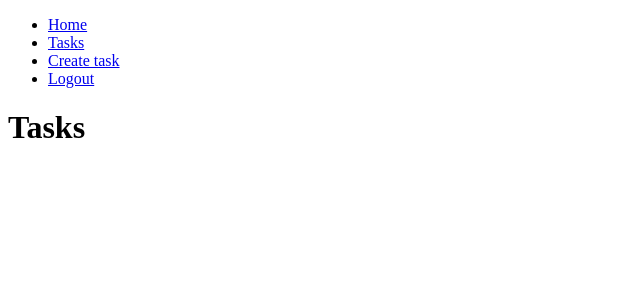
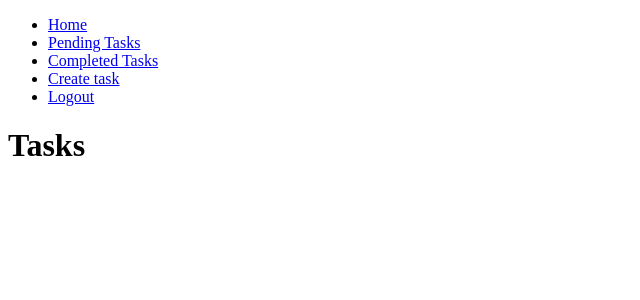
Before and after one commit to SergioBzG/django-crud-auth, a Django app: page /tasks/ in a window 1280 px wide. Shown: the top 300 px of the page, without its empty margins (0-640 px from the left). Run offline with Django 4.2, Linux system fonts and the light colour scheme; a user stored in the database is signed in; data comes from the database, SQL or seed files in the repository; both versions use the stored data as it was after the commit.

Commit message:
Forms and views to tasks details and completed tasks

```diff
--- a/tasks/templates/base.html
+++ b/tasks/templates/base.html
@@ -15,7 +15,10 @@
             <!-- When we are authenticated Django creates a global object (called user) which can be accessed from all templates -->
             {% if user.is_authenticated %}
             <li>
-                <a href="{% url 'tasks' %}">Tasks</a>
+                <a href="{% url 'tasks' %}">Pending Tasks</a>
+            </li>
+            <li>
+                <a href="{% url 'tasks_completed' %}">Completed Tasks</a>
             </li>
             <li>
                 <a href="{% url 'create_task' %}">Create task</a>
--- a/tasks/templates/tasks.html
+++ b/tasks/templates/tasks.html
@@ -16,6 +16,7 @@
             </a>
             <p>{{ task.description }}</p>
             <p>{{ task.user.username }}</p>
+            <p>{{ task.date_completed | date:'M j  Y:i' }}</p> <!-- '|' means a pipe that allow excute another action with previous data, in this case it allows set format to date -->
 
         </li>
     {% endfor %}
--- a/tasks/urls.py
+++ b/tasks/urls.py
@@ -7,6 +7,9 @@ urlpatterns = [
     path('tasks/', views.tasks, name='tasks'),
     path('tasks/create/', views.create_task, name='create_task'),
     path('tasks/<int:task_id>', views.task_detail, name='task_detail'),
+    path('tasks/<int:task_id>/completed', views.completed_task, name='completed_task'),
+    path('tasks/completed', views.tasks_completed, name='tasks_completed'),
+    path('tasks/<int:task_id>/delete', views.delete_task, name='delete_task'),
     path('logout/', views.signout, name='logout'),
     path('login/', views.signin, name='login'),
 ]
--- a/tasks/views.py
+++ b/tasks/views.py
@@ -8,6 +8,7 @@ from django.contrib.auth import login, logout, authenticate # This (login) fucti
 from django.db import IntegrityError # This error is arised when the unique constraint in the db is violated
 from .forms import TaskForm
 from .models import Task
+from django.utils import timezone
 
 # Create your views here.
 
@@ -27,7 +28,7 @@ def signup(request):
             # If someting goes wrong with db
             try:
                 # Create user
-                username, password =  str(request.POST['username']), str(request.POST['password1'])
+                username, password =  request.POST['username'], request.POST['password1']
                 user = User.objects.create_user(username=username, password=password)
                 # Save user
                 user.email = request.POST['username']+'@unal.edu.co'
@@ -58,6 +59,15 @@ def tasks(request):
     })
 
 
+def tasks_completed(request):
+    # List completed tasks by a specific user
+    tasks = Task.objects.filter(user_id=request.user.id, date_completed__isnull=False).order_by('-date_completed')
+    # tasks = Task.objects.filter(user=request.user)
+    return render(request, 'tasks.html', {
+        'tasks': tasks
+    })
+
+
 def task_detail(request, task_id):
     task = get_object_or_404(Task, pk=task_id, user=request.user)
     # task = Task.objects.get(pk=task_id)
@@ -79,6 +89,21 @@ def task_detail(request, task_id):
                 'form': form,
                 'error': 'Error updating task '
             })
+
+
+def completed_task(request, task_id):
+    task = get_object_or_404(Task, pk=task_id, user=request.user)
+    if request.method == 'POST':
+        task.date_completed = timezone.now()
+        task.save()
+        return redirect('tasks')
+
+
+def delete_task(request, task_id):
+    task = get_object_or_404(Task, pk=task_id, user=request.user)
+    if request.method == 'POST':
+        task.delete()
+        return redirect('tasks')
 
 
 def create_task(request):
```
Also changed, not shown: tasks/templates/task_detail.html (+14 -0 lines), db.sqlite3.
